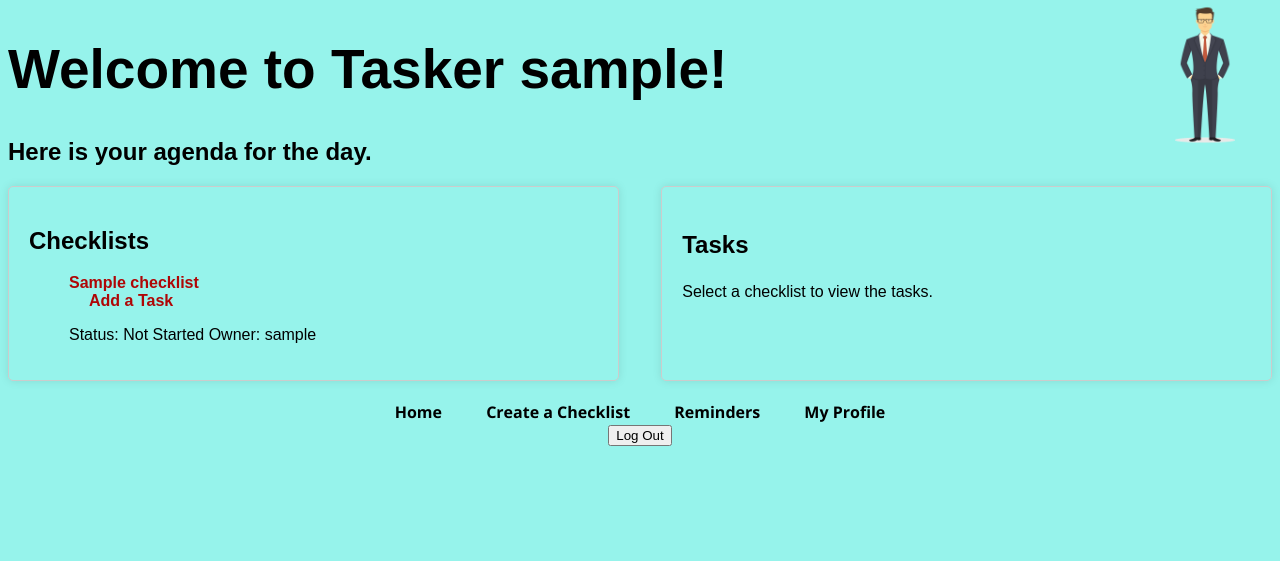
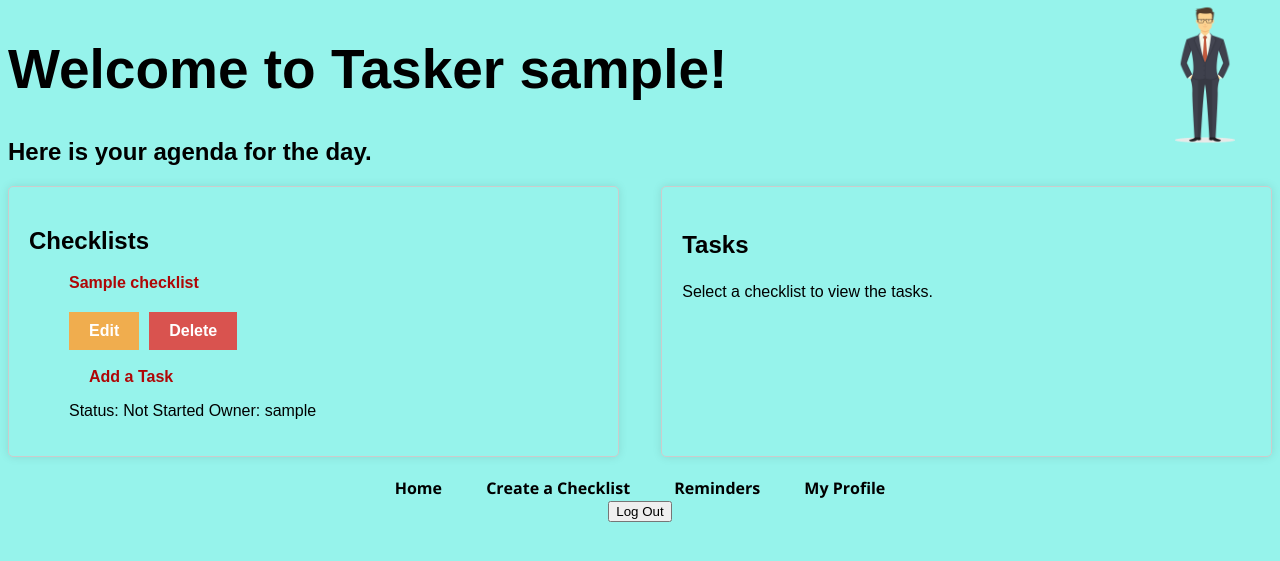
Before and after one commit to SscottK/tasker, a Django app: page /home/ in a window 1280 px wide. Shown: the top 561 px of the page. Run offline with Django 4.2, Linux system fonts and the light colour scheme; a user stored in the database is signed in; tables that the repository leaves empty hold one stand-in row (values such as "Sample post").

Commit message:
edit and delete checklist buttons moved

```diff
--- a/tasker_main_app/templates/home.html
+++ b/tasker_main_app/templates/home.html
@@ -14,7 +14,12 @@
         {% for checklist in checklists %}
           <a href="#" class="checklist-name" data-checklist-id="{{ checklist.id }}">
             {{ checklist.list_name }}
-          </a><br>
+          </a>
+          <div class="checklist-actions">
+            <a href="{% url 'checklist-update' checklist.id %}" class="btn warn">Edit</a>
+            <a href="{% url 'checklist-delete' checklist.id %}" class="btn danger">Delete</a>
+        </div>
+          <br>
           <a href="{% url 'add-task' checklist.id %}" class="btn primary">Add a Task</a>
           <p> Status: {{ checklist.get_status_display }} Owner: {{ checklist.owner }} </p>
         {% empty %}
--- a/tasker_main_app/views.py
+++ b/tasker_main_app/views.py
@@ -122,7 +122,7 @@ class ChecklistUpdate(LoginRequiredMixin, UpdateView):
 #delete checklist
 class ChecklistDelete(LoginRequiredMixin, DeleteView):
     model = Checklist
-    success_url = '/checklists/'
+    success_url = '/home/'
     template_name = 'main_app/checklist_confirm_delete.html'
 
     def get_object(self, queryset=None):
```
